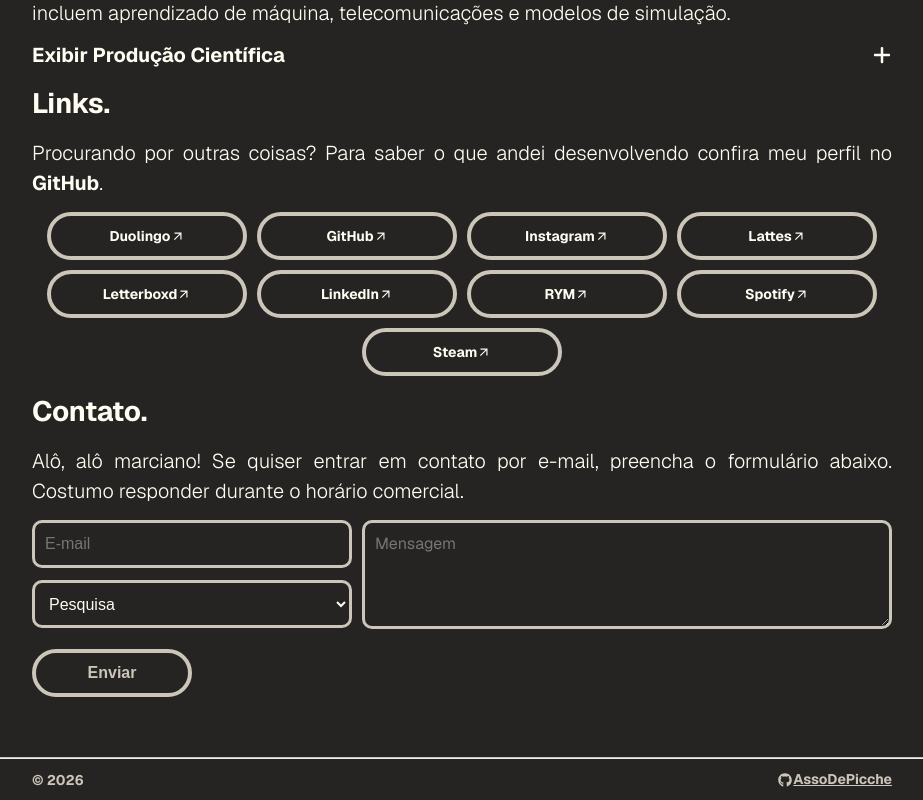
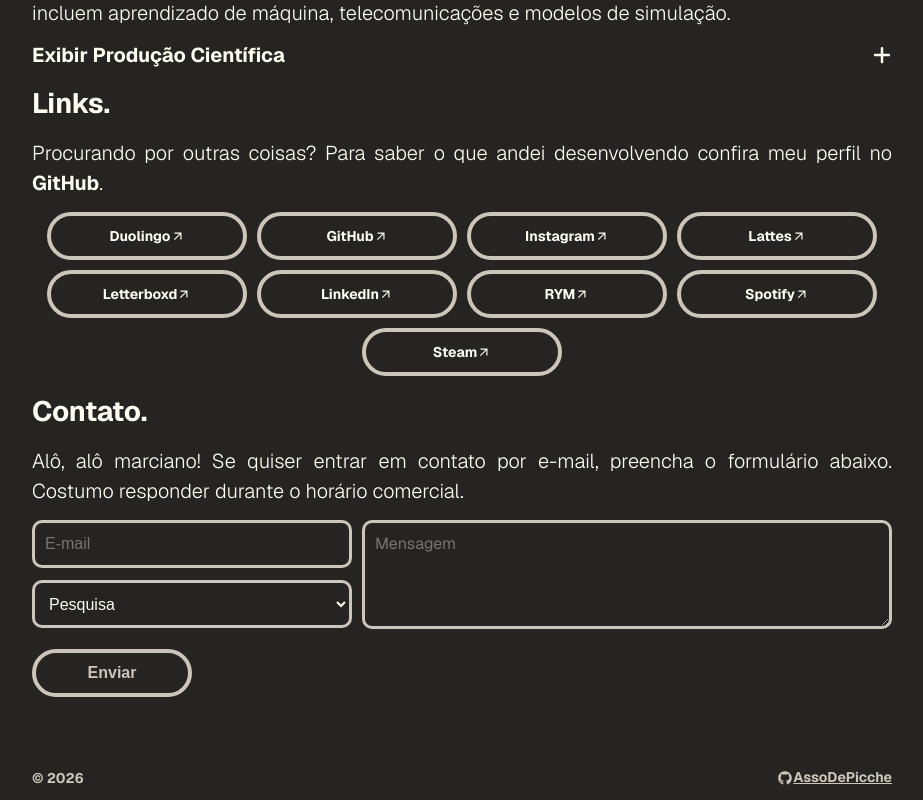
Before and after one commit to AssoDePicche/www, a Next.js app: page / in a window 1280 px wide. Shown: the part 487-1287 px from the top of the page, without its empty margins (178-1101 px from the left). Built offline with nearby package versions, Linux system fonts and the light colour scheme.

Commit message:
feat: rm Line component from Footer

```diff
--- a/components/Layout/Footer/index.tsx
+++ b/components/Layout/Footer/index.tsx
@@ -5,10 +5,6 @@
 import { Theme } from '@components/Layout/Theme';
 
 import { Link } from '@components/Typography';
-
-const Line = styled.hr`
-  border-top: 1px solid ${Theme.colors.accent};
-`;
 
 const FooterContainer = styled.span`
   align-items: center;
@@ -49,7 +45,6 @@
 
   return (
     <FooterWrapper>
-      <Line />
       <FooterContainer>
         <TimeContainer dateTime={year}>&copy; {year}</TimeContainer>
         <Link href="https://github.com/AssoDePicche">
```
